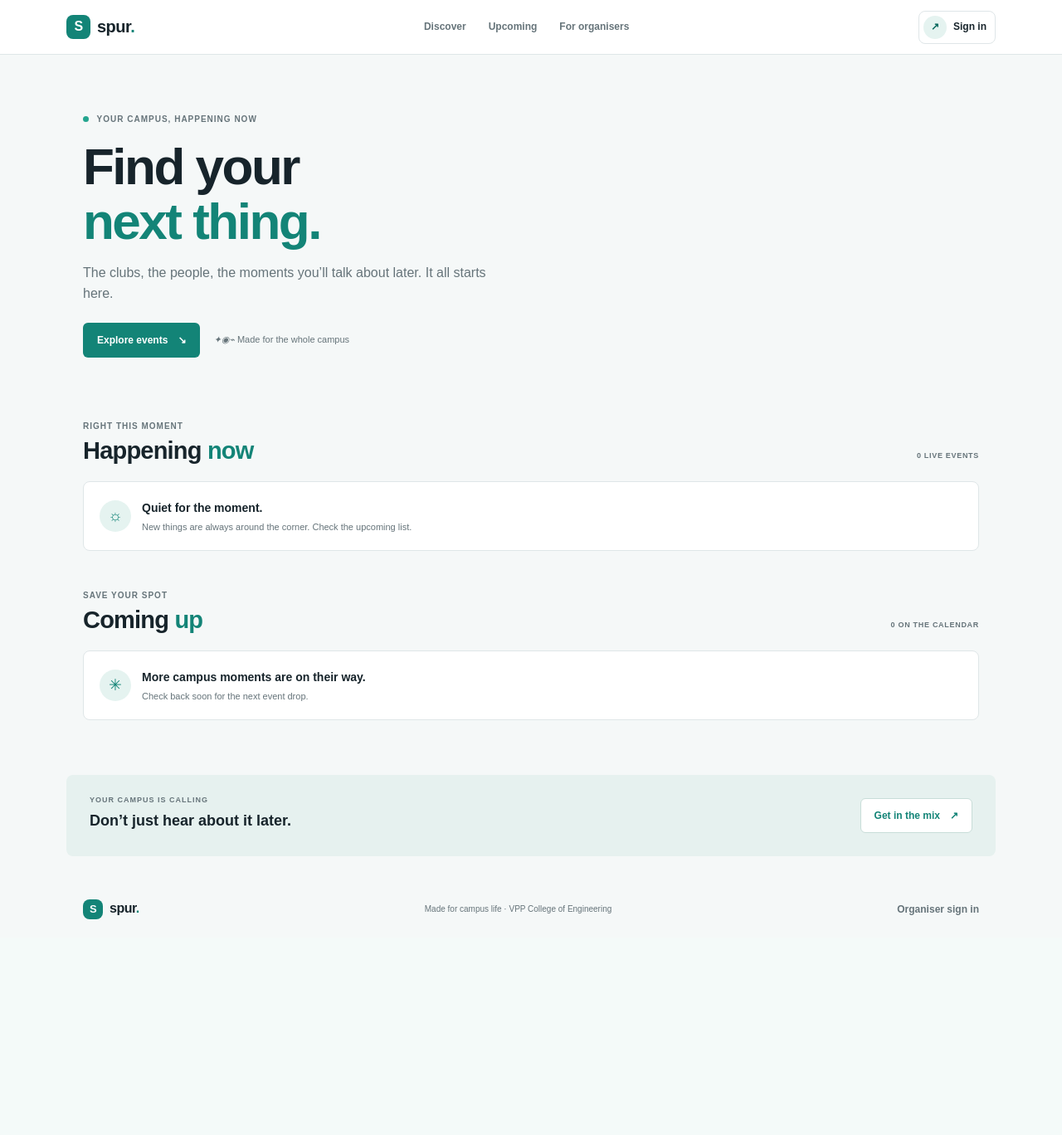
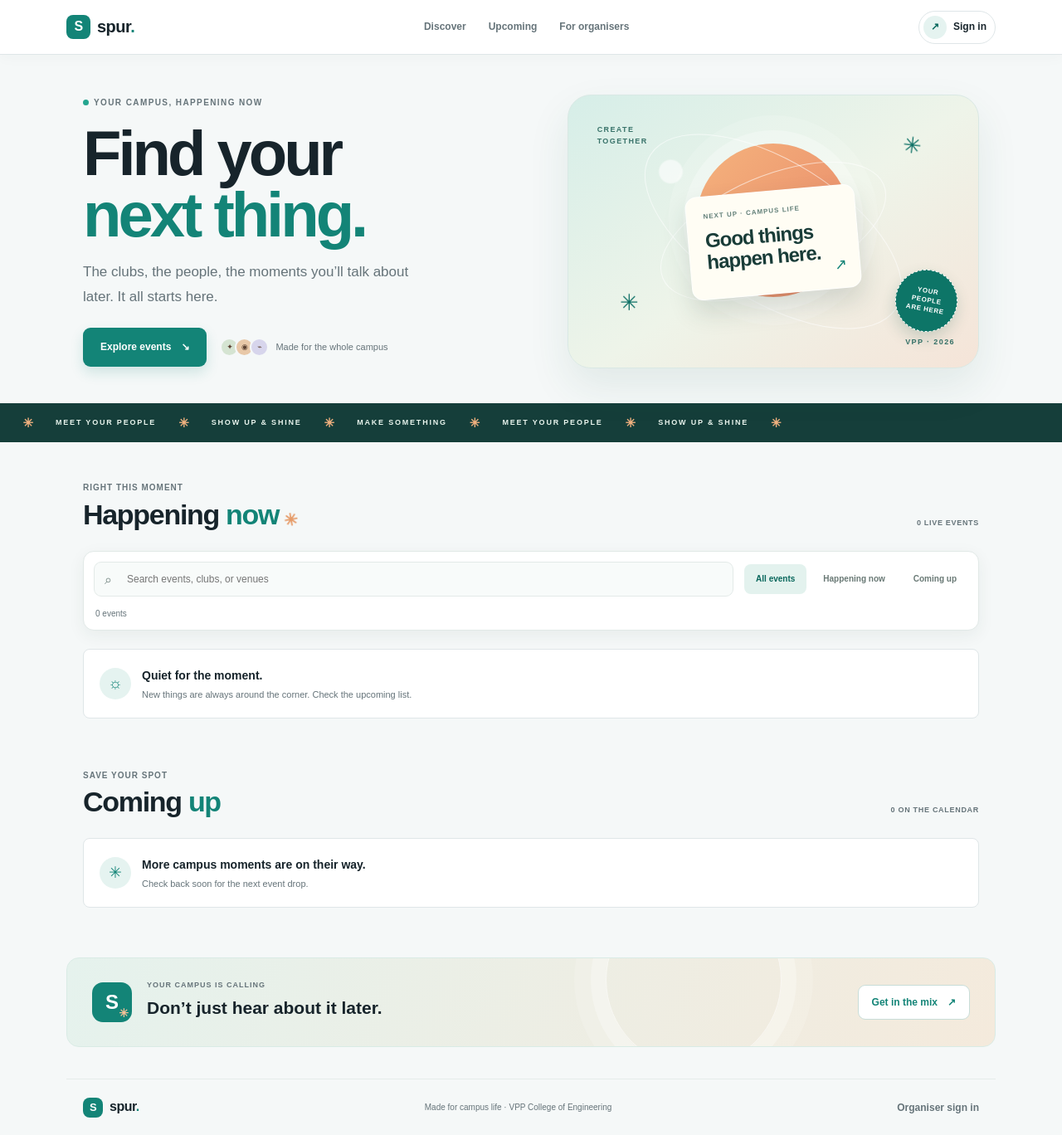
Before and after one commit to kulkarniujesh-max/spur, a Flask app: page / in a window 1280 px wide. Shown: the whole page at 83% size. Before the commit the page ends 1108 px from the top, so only its background shows below. Run offline with Flask 3, Linux system fonts and the light colour scheme; some libraries are stand-ins or nearby versions.

Commit message:
Make Spur event discovery more engaging
* Polish event discovery page styling

* Load home page visual enhancements

* Add searchable event discovery filters

* Make event discovery filters interactive

* Support empty states in event filters

```diff
--- a/static/app.js
+++ b/static/app.js
@@ -34,4 +34,62 @@ document.addEventListener('DOMContentLoaded', () => {
     while (existing.length < wanted) existing.push('');
     names.value = existing.slice(0, wanted).join('\n');
   });
+
+  const search = document.querySelector('[data-event-search]');
+  const clearSearch = document.querySelector('[data-clear-search]');
+  const filterButtons = [...document.querySelectorAll('[data-event-filter]')];
+  const resultCount = document.querySelector('[data-event-results]');
+  const noResults = document.querySelector('[data-event-no-results]');
+  const eventCards = [...document.querySelectorAll('.event-card')];
+  let activeFilter = 'all';
+
+  function updateEventResults() {
+    if (!search) return;
+    const term = search.value.trim().toLocaleLowerCase();
+    let visibleCount = 0;
+
+    eventCards.forEach(card => {
+      const section = card.closest('#discover, #upcoming');
+      const eventType = section?.id === 'discover' ? 'live' : 'upcoming';
+      const matchesFilter = activeFilter === 'all' || activeFilter === eventType;
+      const matchesSearch = !term || card.textContent.toLocaleLowerCase().includes(term);
+      card.hidden = !(matchesFilter && matchesSearch);
+      if (!card.hidden) visibleCount += 1;
+    });
+
+    document.querySelectorAll('#discover, #upcoming').forEach(section => {
+      const cards = [...section.querySelectorAll('.event-card')];
+      const sectionType = section.id === 'discover' ? 'live' : 'upcoming';
+      const sectionEligible = activeFilter === 'all' || activeFilter === sectionType;
+      section.hidden = !sectionEligible;
+      if (cards.length) {
+        const visibleInSection = cards.some(card => !card.hidden);
+        const heading = section.querySelector('.section-heading');
+        const grid = section.querySelector('.event-grid');
+        if (heading) heading.hidden = !visibleInSection;
+        if (grid) grid.hidden = !visibleInSection;
+      }
+    });
+
+    if (clearSearch) clearSearch.hidden = !search.value;
+    if (noResults) noResults.hidden = visibleCount > 0 || eventCards.length === 0;
+    if (resultCount) {
+      resultCount.textContent = visibleCount === eventCards.length && activeFilter === 'all' && !term
+        ? `${eventCards.length} event${eventCards.length === 1 ? '' : 's'}`
+        : `Showing ${visibleCount} of ${eventCards.length} events`;
+    }
+  }
+
+  search?.addEventListener('input', updateEventResults);
+  clearSearch?.addEventListener('click', () => {
+    search.value = '';
+    search.focus();
+    updateEventResults();
+  });
+  filterButtons.forEach(button => button.addEventListener('click', () => {
+    activeFilter = button.dataset.eventFilter;
+    filterButtons.forEach(item => item.setAttribute('aria-pressed', String(item === button)));
+    updateEventResults();
+  }));
+  updateEventResults();
 });
--- /dev/null
+++ b/static/home-enhancements.css
@@ -0,0 +1,117 @@
+/* Home page visual polish and lightweight event discovery controls. */
+.hero{max-width:1120px;min-height:410px;display:grid;grid-template-columns:1.05fr .95fr;align-items:center;gap:35px;padding:48px 20px 42px}
+.hero-copy{max-width:560px;position:relative;z-index:1}
+.hero h1{font-size:clamp(52px,6.6vw,76px);line-height:.98;letter-spacing:-4px}
+.hero .eyebrow{display:flex;align-items:center;letter-spacing:1.4px}
+.hero-text{max-width:430px;font-size:17px;line-height:1.75}
+.hero-art{height:330px;position:relative;display:block;overflow:hidden;border:1px solid #d9e8e4;border-radius:28px;background:radial-gradient(circle at 25% 28%,#fff9 0 3%,transparent 3.5%),linear-gradient(145deg,#d6eee8,#eef4e9 52%,#f5e4d8);box-shadow:0 22px 50px #245c4f18}
+.art-sun{position:absolute;width:185px;height:185px;top:58px;left:50%;transform:translateX(-50%);border-radius:50%;background:linear-gradient(135deg,#f5b37d,#e78567);box-shadow:0 0 0 16px #fff4,0 0 0 34px #fff2}
+.art-orbit{position:absolute;left:50%;top:50%;width:290px;height:135px;border:1px solid #fff9;border-radius:50%;transform:translate(-50%,-50%) rotate(-23deg)}
+.orbit-two{width:350px;height:170px;transform:translate(-50%,-50%) rotate(32deg)}
+.art-star{position:absolute;color:#0f7166;font-size:27px;animation:spur-float 4s ease-in-out infinite}
+.star-one{top:47px;right:68px}.star-two{bottom:56px;left:62px;animation-delay:-1.6s}
+.art-label{position:absolute;color:#39736a;font-size:9px;font-weight:800;letter-spacing:1.4px;line-height:1.5}
+.label-top{top:35px;left:35px}.label-bottom{right:28px;bottom:24px}
+.art-ticket{position:absolute;left:50%;top:54%;width:205px;min-height:125px;padding:18px 20px;transform:translate(-50%,-50%) rotate(-5deg);border:1px solid #ffffffb8;border-radius:14px;background:#fffdf4;box-shadow:0 15px 30px #203c3528}
+.ticket-overline{display:block;color:#64817a;font-size:8px;font-weight:800;letter-spacing:1px}
+.art-ticket strong{display:block;margin-top:10px;color:#193c38;font-size:24px;line-height:1.05;letter-spacing:-1px}
+.ticket-arrow{position:absolute;right:15px;bottom:13px;color:var(--accent);font-size:18px}
+.art-sticker{position:absolute;right:25px;bottom:43px;display:grid;place-content:center;width:75px;height:75px;border:1px dashed #fff;border-radius:50%;background:#0d7567;color:#fff;text-align:center;font-size:8px;font-weight:800;line-height:1.35;letter-spacing:.6px;transform:rotate(10deg);box-shadow:0 8px 18px #14594c30}
+.hero-actions .button{min-height:47px;padding:0 20px;border-radius:9px;box-shadow:0 7px 16px #1384772a}
+.hero-note{display:flex;align-items:center;gap:8px}
+.tiny-avatars{display:flex;align-items:center}
+.tiny-avatars i{width:23px;height:23px;display:grid;place-items:center;margin-left:-5px;border:2px solid var(--paper);border-radius:50%;background:#e8c8a8;color:#5c4232;font-size:9px;font-style:normal}
+.tiny-avatars i:first-child{margin-left:0;background:#d5e4d2}.tiny-avatars i:last-child{background:#d7d5ec}
+.ticker{display:block;overflow:hidden;padding:12px 0;background:#153e3a;color:#e8f4ed}
+.ticker-track{width:max-content;display:flex;align-items:center;gap:27px;animation:spur-ticker 32s linear infinite}
+.ticker-track span{font-size:9px;font-weight:800;letter-spacing:1.8px}.ticker-track b{color:#f0b17f;font-size:15px}
+.ticker:hover .ticker-track{animation-play-state:paused}
+.content-section{padding-top:47px;padding-bottom:27px}
+.upcoming-section{padding-top:34px;padding-bottom:60px}
+.section-heading{margin-bottom:23px}
+.section-heading h2{font-size:34px;letter-spacing:-1.3px}
+.heading-spark{display:inline-block;margin-left:8px;color:#e69b68;font-size:20px;animation:spur-spin 14s linear infinite}
+.event-tools{display:flex;align-items:center;gap:13px;flex-wrap:wrap;margin:0 0 22px;padding:12px;border:1px solid #e1e9e7;border-radius:13px;background:#fff;box-shadow:0 6px 20px #193b3510}
+.event-search{position:relative;flex:1 1 230px}
+.event-search input{width:100%;height:42px;padding:0 40px 0 39px;border:1px solid #e3eae8;border-radius:9px;background:#f8fbfa;color:var(--ink);font-size:12px;outline:none;transition:border-color .2s,box-shadow .2s}
+.event-search input:focus{border-color:var(--accent);box-shadow:0 0 0 3px #13847720}
+.search-icon{position:absolute;top:10px;left:13px;color:#738681;font-size:16px}
+.search-clear{position:absolute;top:7px;right:8px;width:28px;height:28px;border:0;border-radius:50%;background:transparent;color:#75837e;font-size:18px;cursor:pointer}
+.search-clear:hover{background:#e8f2ef;color:var(--accent-dark)}
+.event-filters{display:flex;gap:6px}
+.filter-chip{min-height:36px;padding:0 13px;border:1px solid transparent;border-radius:8px;background:transparent;color:#697975;font-size:10px;font-weight:700;cursor:pointer;transition:background .2s,color .2s,transform .2s}
+.filter-chip:hover{background:#eff6f3;color:var(--accent-dark);transform:translateY(-1px)}
+.filter-chip[aria-pressed="true"]{background:#e3f2ee;color:#09675c}
+.event-results{width:100%;margin:0 0 0 2px;color:var(--muted);font-size:10px}
+.event-results[hidden]{display:none}
+.event-no-results{margin:8px 0 25px;padding:23px;border:1px dashed #bdd5cf;border-radius:12px;background:#f9fcfb;text-align:center;color:var(--muted);font-size:12px}
+.event-no-results strong{display:block;margin-bottom:3px;color:var(--ink);font-size:14px}
+.event-no-results[hidden]{display:none}
+.event-card{border-color:#e4eae8;border-radius:13px;box-shadow:0 5px 18px #1e3a3510;transition:box-shadow .25s,transform .25s,border-color .25s}
+.event-card:hover{transform:translateY(-5px);border-color:#c6ddd6;box-shadow:0 17px 34px #1e3a3520}
+.card-image{height:185px;background:linear-gradient(135deg,#e4f1ec,#f1e6d8)}
+.card-image img{transition:transform .45s ease}
+.event-card:hover .card-image img{transform:scale(1.055)}
+.image-placeholder{position:relative;isolation:isolate;background:linear-gradient(135deg,#dcefe9,#f7ebdc)}
+.image-placeholder:before,.image-placeholder:after{position:absolute;z-index:-1;content:"";border:1px solid currentColor;border-radius:50%;opacity:.18}
+.image-placeholder:before{width:180px;height:180px;transform:rotate(30deg)}
+.image-placeholder:after{width:230px;height:90px;transform:rotate(-28deg)}
+.image-placeholder>span{font-size:42px;transition:transform .3s}
+.event-card:hover .image-placeholder>span{transform:rotate(18deg) scale(1.13)}
+.placeholder-1{background:linear-gradient(135deg,#f3e8d7,#f8f2e8)}
+.placeholder-2{background:linear-gradient(135deg,#e7e4f3,#f5eff8)}
+.placeholder-3{background:linear-gradient(135deg,#deedf4,#edf6f7)}
+.live-badge{top:13px;left:13px;padding:6px 10px;box-shadow:0 3px 12px #1b393222}
+.card-arrow{right:13px;bottom:13px;width:32px;height:32px;transition:transform .2s,background .2s,color .2s}
+.event-card:hover .card-arrow{transform:rotate(45deg);background:var(--accent);color:#fff}
+.card-meta{padding:16px 17px 0;font-size:10px}
+.event-card h3{margin:6px 17px 7px;font-size:18px;letter-spacing:-.45px}
+.card-venue{margin:0 17px 15px;font-size:11px}
+.card-bottom{padding:12px 17px;font-size:10px}
+.join-band{position:relative;overflow:hidden;margin-bottom:38px;padding:26px 30px;border:1px solid #d9ebe5;border-radius:15px;background:linear-gradient(110deg,#e5f2ed,#f4eadc)}
+.join-band:after{position:absolute;right:23%;top:-80px;width:210px;height:210px;border:1px solid #fff9;border-radius:50%;box-shadow:0 0 0 18px #fff4,0 0 0 38px #fff2;content:"";pointer-events:none}
+.join-mark{position:relative;z-index:1;width:48px;height:48px;display:grid;place-items:center;border-radius:13px;background:var(--accent);color:#fff;font-size:24px;font-weight:800}
+.join-mark span{position:absolute;margin:27px 0 0 28px;color:#f6c198;font-size:14px}
+.join-band>div:nth-child(2){position:relative;z-index:1}
+.join-band h2{font-size:21px}
+.join-band .button{position:relative;z-index:1;border-radius:9px}
+.topbar{box-shadow:0 3px 16px #193b3508}
+.profile-pill{border-radius:999px}
+.button{border-radius:9px;transition:background .2s,transform .2s,box-shadow .2s}
+.button:hover{transform:translateY(-2px);box-shadow:0 8px 18px #13847728}
+.footer{border-top:1px solid #e6ecea}
+@keyframes spur-float{0%,100%{transform:translateY(0) rotate(0)}50%{transform:translateY(-8px) rotate(8deg)}}
+@keyframes spur-spin{to{transform:rotate(360deg)}}
+@keyframes spur-ticker{to{transform:translateX(-50%)}}
+@media(max-width:760px){
+ .hero{min-height:0;grid-template-columns:1fr .85fr;gap:18px;padding-top:38px}
+ .hero h1{font-size:clamp(45px,7vw,58px);letter-spacing:-2.8px}
+ .hero-art{height:280px}
+ .art-ticket{width:175px;min-height:112px;padding:15px}
+ .art-ticket strong{font-size:21px}
+ .art-sun{width:150px;height:150px}
+ .art-sticker{right:12px;bottom:29px;width:62px;height:62px;font-size:7px}
+ .event-tools{gap:8px}
+}
+@media(max-width:560px){
+ .hero{display:flex;flex-direction:column;align-items:stretch;gap:24px;padding:34px 5% 26px}
+ .hero h1{font-size:50px;letter-spacing:-2.8px}
+ .hero-text{font-size:14px}
+ .hero-art{height:245px}
+ .art-sun{top:39px}
+ .ticker{padding:10px 0}
+ .ticker-track{gap:18px}
+ .content-section{padding-top:35px;padding-bottom:20px}
+ .section-heading h2{font-size:28px}
+ .event-tools{padding:9px}
+ .event-search{flex-basis:100%}
+ .event-filters{width:100%;display:grid;grid-template-columns:repeat(3,1fr)}
+ .filter-chip{padding:0 7px}
+ .event-results{padding:2px 3px 0}
+ .card-image{height:195px}
+ .join-band{border-radius:12px}
+ .join-band:after{right:-30%;top:-100px}
+}
+@media(prefers-reduced-motion:reduce){
+ *,*::before,*::after{scroll-behavior:auto!important;animation-duration:.01ms!important;animation-iteration-count:1!important;transition-duration:.01ms!important}
+}
--- a/templates/base.html
+++ b/templates/base.html
@@ -5,6 +5,7 @@
   <title>{% block title %}Spur — Campus, in motion{% endblock %}</title>
   <link rel="stylesheet" href="{{ url_for('static', filename='style.css') }}">
   <link rel="stylesheet" href="{{ url_for('static', filename='preview.css') }}">
+  <link rel="stylesheet" href="{{ url_for('static', filename='home-enhancements.css') }}">
 </head>
 <body>
   <header class="topbar"><a class="brand" href="{{ url_for('home') }}"><span class="brand-mark">S</span><span>spur<span class="brand-dot">.</span></span></a>
--- a/templates/home.html
+++ b/templates/home.html
@@ -1,14 +1,25 @@
 {% extends 'base.html' %}{% block title %}Spur — Campus, in motion{% endblock %}{% block content %}
 <section class="hero"><div class="hero-copy"><div class="eyebrow"><span class="pulse-dot"></span> YOUR CAMPUS, HAPPENING NOW</div><h1>Find your<br><em>next thing.</em></h1><p class="hero-text">The clubs, the people, the moments you’ll talk about later. It all starts here.</p><div class="hero-actions"><a class="button button-dark" href="#discover">Explore events <span>↘</span></a><span class="hero-note"><span class="tiny-avatars"><i>✦</i><i>◉</i><i>⌁</i></span> Made for the whole campus</span></div></div>
-  <div class="hero-art"><div class="art-sun"></div><div class="art-orbit orbit-one"></div><div class="art-orbit orbit-two"></div><div class="art-star star-one">✳</div><div class="art-star star-two">✳</div><div class="art-label label-top">CREATE<br>TOGETHER</div><div class="art-label label-bottom">VPP · 2026</div><div class="art-ticket"><span class="ticket-overline">NEXT UP · CAMPUS LIFE</span><strong>Good things<br>happen here.</strong><span class="ticket-arrow">↗</span></div><div class="art-sticker">YOUR<br>PEOPLE<br>ARE HERE</div></div>
+  <div class="hero-art" aria-hidden="true"><div class="art-sun"></div><div class="art-orbit orbit-one"></div><div class="art-orbit orbit-two"></div><div class="art-star star-one">✳</div><div class="art-star star-two">✳</div><div class="art-label label-top">CREATE<br>TOGETHER</div><div class="art-label label-bottom">VPP · 2026</div><div class="art-ticket"><span class="ticket-overline">NEXT UP · CAMPUS LIFE</span><strong>Good things<br>happen here.</strong><span class="ticket-arrow">↗</span></div><div class="art-sticker">YOUR<br>PEOPLE<br>ARE HERE</div></div>
 </section>
-<section class="ticker"><div class="ticker-track"><span>MAKE SOMETHING</span><b>✳</b><span>MEET YOUR PEOPLE</span><b>✳</b><span>SHOW UP & SHINE</span><b>✳</b><span>MAKE SOMETHING</span><b>✳</b><span>MEET YOUR PEOPLE</span><b>✳</b><span>SHOW UP & SHINE</span><b>✳</b></div></section>
-<section class="content-section" id="discover"><div class="section-heading"><div><div class="eyebrow eyebrow-muted">RIGHT THIS MOMENT</div><h2>Happening <em>now</em><span class="heading-spark">✳</span></h2></div><span class="section-count">{{ live_events|length }} LIVE EVENT{% if live_events|length != 1 %}S{% endif %}</span></div>
+<section class="ticker" aria-label="Campus inspiration"><div class="ticker-track"><span>MAKE SOMETHING</span><b>✳</b><span>MEET YOUR PEOPLE</span><b>✳</b><span>SHOW UP & SHINE</span><b>✳</b><span>MAKE SOMETHING</span><b>✳</b><span>MEET YOUR PEOPLE</span><b>✳</b><span>SHOW UP & SHINE</span><b>✳</b></div></section>
+<section class="content-section" id="discover">
+  <div class="section-heading"><div><div class="eyebrow eyebrow-muted">RIGHT THIS MOMENT</div><h2>Happening <em>now</em><span class="heading-spark">✳</span></h2></div><span class="section-count">{{ live_events|length }} LIVE EVENT{% if live_events|length != 1 %}S{% endif %}</span></div>
+  <div class="event-tools" role="search">
+    <label class="event-search"><span class="search-icon" aria-hidden="true">⌕</span><input type="search" data-event-search placeholder="Search events, clubs, or venues" aria-label="Search events"><button class="search-clear" type="button" data-clear-search aria-label="Clear search" hidden>×</button></label>
+    <div class="event-filters" aria-label="Filter events">
+      <button class="filter-chip" type="button" data-event-filter="all" aria-pressed="true">All events</button>
+      <button class="filter-chip" type="button" data-event-filter="live" aria-pressed="false">Happening now</button>
+      <button class="filter-chip" type="button" data-event-filter="upcoming" aria-pressed="false">Coming up</button>
+    </div>
+    <p class="event-results" data-event-results aria-live="polite"></p>
+  </div>
   {% if live_events %}<div class="event-grid">{% for event in live_events %}{% include 'event_card.html' %}{% endfor %}</div>{% else %}<div class="empty-state live-empty"><span class="empty-icon">☼</span><div><strong>Quiet for the moment.</strong><p>New things are always around the corner. Check the upcoming list.</p></div></div>{% endif %}
 </section>
 <section class="content-section upcoming-section" id="upcoming"><div class="section-heading"><div><div class="eyebrow eyebrow-muted">SAVE YOUR SPOT</div><h2>Coming <em>up</em></h2></div><span class="section-count">{{ upcoming_events|length }} ON THE CALENDAR</span></div>
   {% if upcoming_events %}<div class="event-grid">{% for event in upcoming_events %}{% include 'event_card.html' %}{% endfor %}</div>{% else %}<div class="empty-state"><span class="empty-icon">✳</span><div><strong>More campus moments are on their way.</strong><p>Check back soon for the next event drop.</p></div></div>{% endif %}
 </section>
+<p class="event-no-results" data-event-no-results hidden><strong>No matching events yet.</strong>Try another name, club, or venue.</p>
 <section class="join-band"><div class="join-mark">S<span>✳</span></div><div><div class="eyebrow">YOUR CAMPUS IS CALLING</div><h2>Don’t just hear about it later.</h2></div><a class="button button-light" href="{{ url_for('signup') }}">Get in the mix <span>↗</span></a></section>
 <dialog class="event-preview-dialog" id="event-preview-dialog"><div id="event-preview-content"></div></dialog>
 {% endblock %}
```
